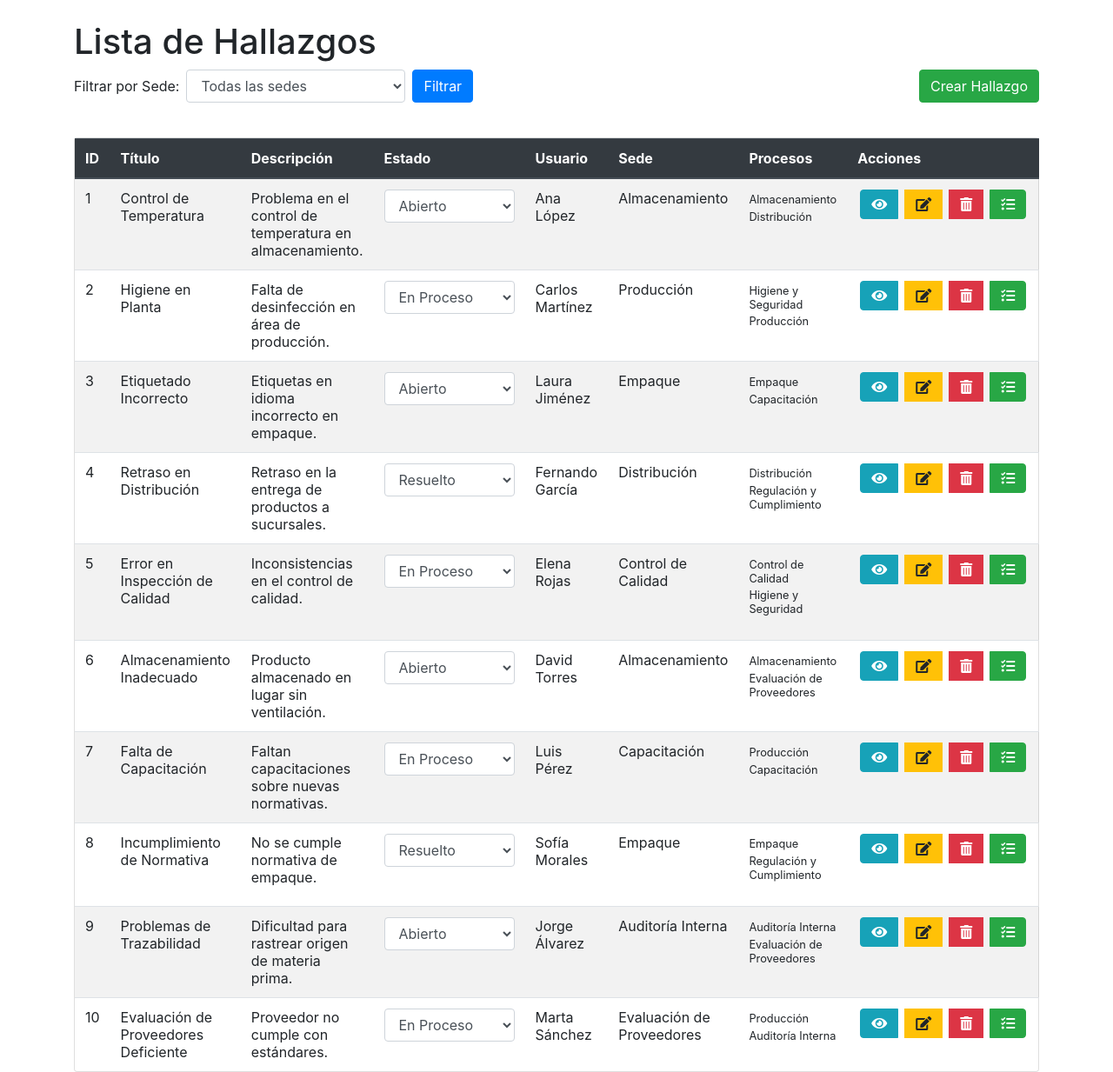
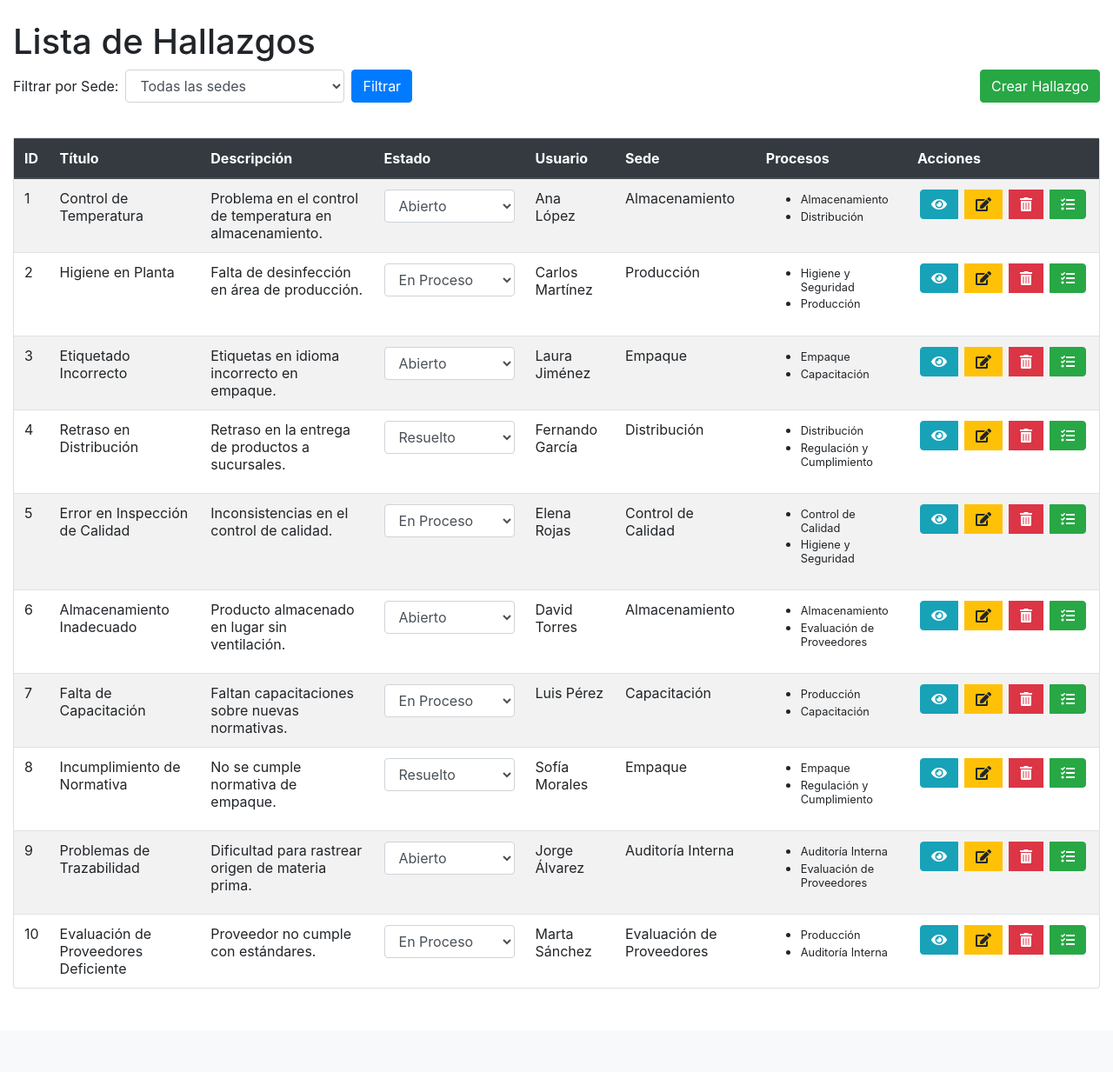
Before and after one commit to Cristian19C/test, a PHP site: page /index.php?action=hallazgos in a window 1280 px wide. Shown: the part 56-1289 px from the top of the page at 87% size. After the commit the page ends 1193 px from the top, so only its background shows below. Run offline with PHP 8.4, Linux system fonts and the light colour scheme; data comes from the database, SQL or seed files in the repository; data that the repository does not hold is empty.

Commit message:
feat: ajustar estilos de contenedor y spinner en la lista de hallazgos

```diff
--- a/assets/css/hallazgos.css
+++ b/assets/css/hallazgos.css
@@ -1,5 +1,14 @@
- /* Estilos para el spinner de carga */
- .spinner-border {
+/* Container listado de hallazgos */
+.container-wide {
+  max-width: 1300px;
+  margin-left: auto;
+  margin-right: auto;
+  padding-left: 15px;
+  padding-right: 15px;
+}
+
+/* Estilos para el spinner de carga */
+.spinner-border {
   width: 1rem;
   height: 1rem;
   display: none;
--- a/views/hallazgo/list.php
+++ b/views/hallazgo/list.php
@@ -13,7 +13,7 @@
 </head>
 
 <body>
-    <div class="container mt-4">
+    <div class="container-wide mt-4 mb-5">
 
         <div id="alertMessage" class="alert alert-float" role="alert"></div>
 
@@ -92,7 +92,7 @@
                                 <td><?= $hallazgo['usuario_nombre'] ?></td>
                                 <td><?= $hallazgo['sede_nombre'] ?? 'No asignada' ?></td>
                                 <td>
-                                    <ul class="list-unstyled">
+                                    <ul>
                                         <?php foreach ($hallazgo['procesos'] as $proceso): ?>
                                             <li><small><?= $proceso['nombre'] ?></small></li>
                                         <?php endforeach; ?>
```
